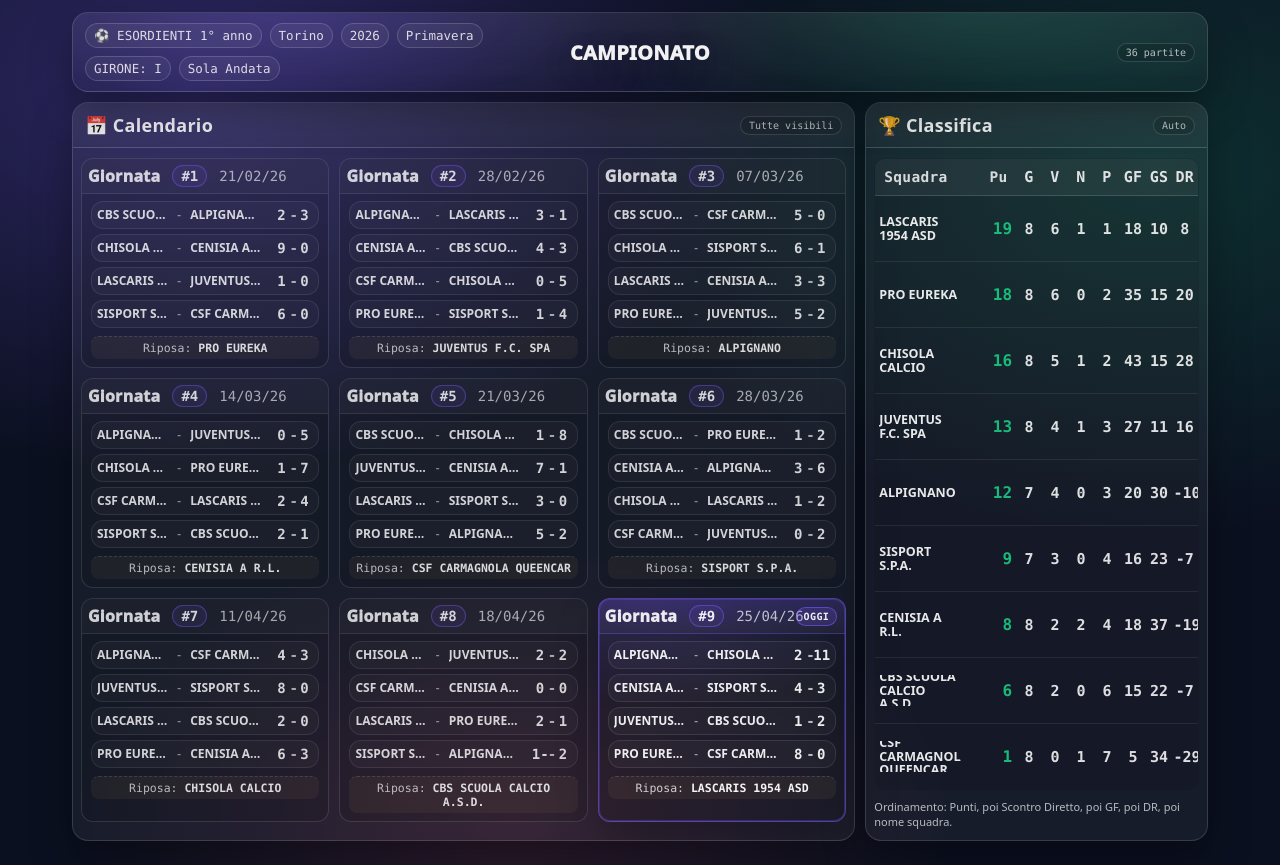
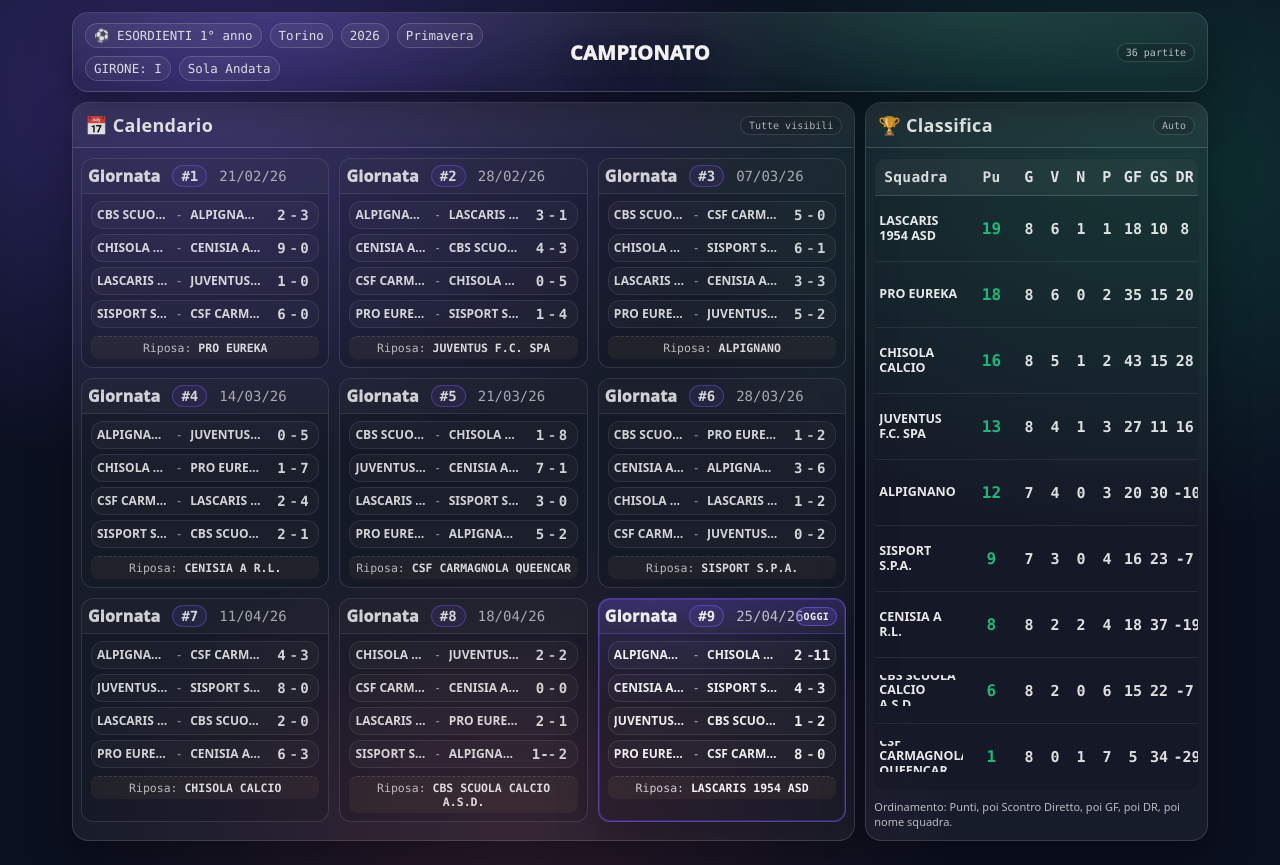
Before and after one commit to fales77/CampioPrimaEsor, a plain HTML site: page index.html in a window 1280 px wide. Drawn offline with Linux system fonts and the light colour scheme.

Commit message:
Add files via upload

```diff
--- a/index.html
+++ b/index.html
@@ -326,18 +326,18 @@
       display:flex;
       align-items:center;
       font-weight:900;
-      line-height:1.1;
+      line-height:1.15;
       overflow:hidden;
       max-height: calc(1.15em * 2 + 2px);
     }
-    th.col-pts{ width:52px; text-align:right; font-weight:950; }
+    th.col-pts{ width:50px; text-align:center; font-weight:950; }
     td.pts{
       font-family:var(--mono);
-      text-align:right;
+      text-align:center;
       font-weight:950;
       color:var(--green);
       font-size:16px;
-      letter-spacing:.3px;
+      letter-spacing:.2px;
       font-variant-numeric: tabular-nums;
     }
 
```
